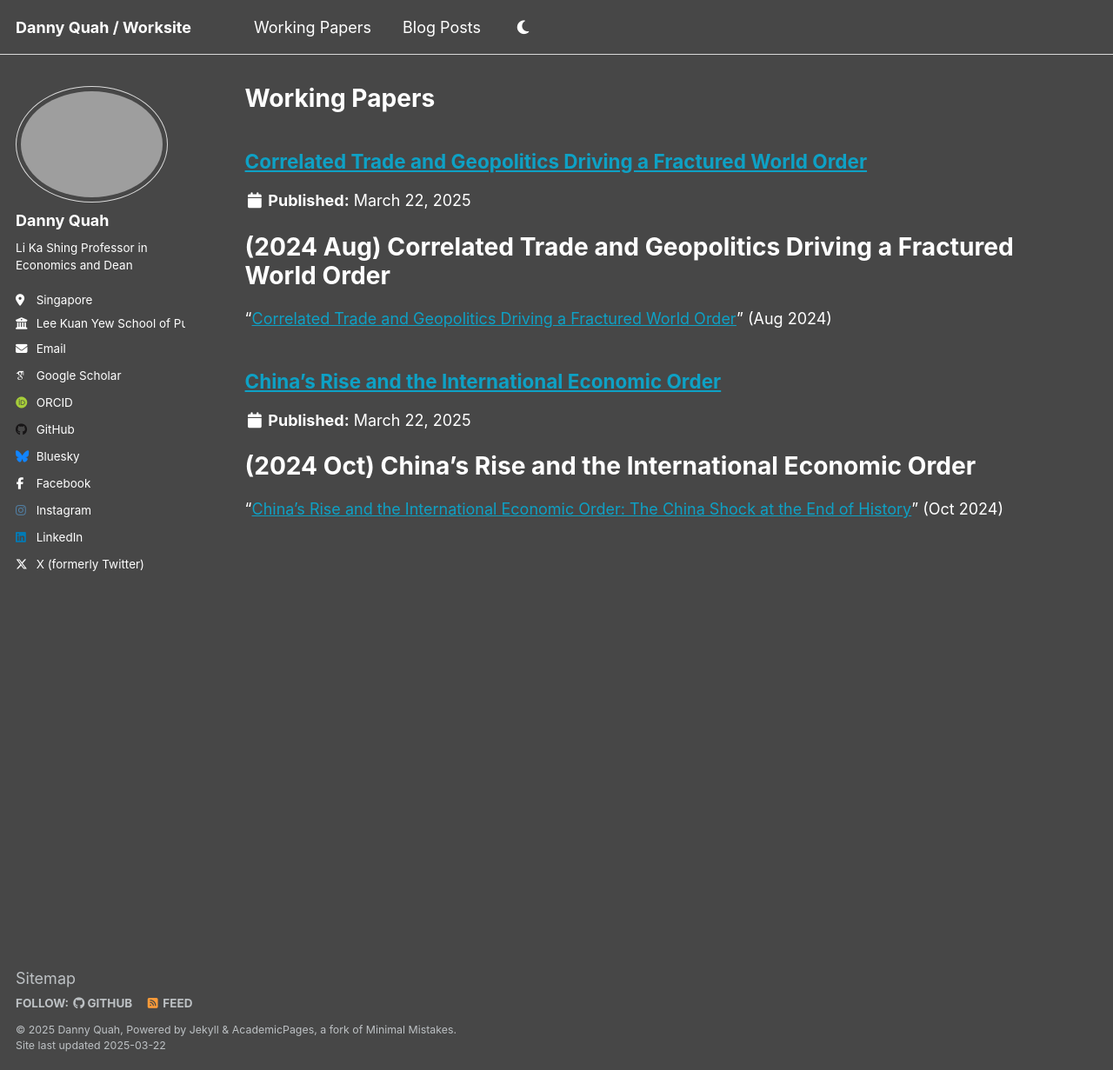
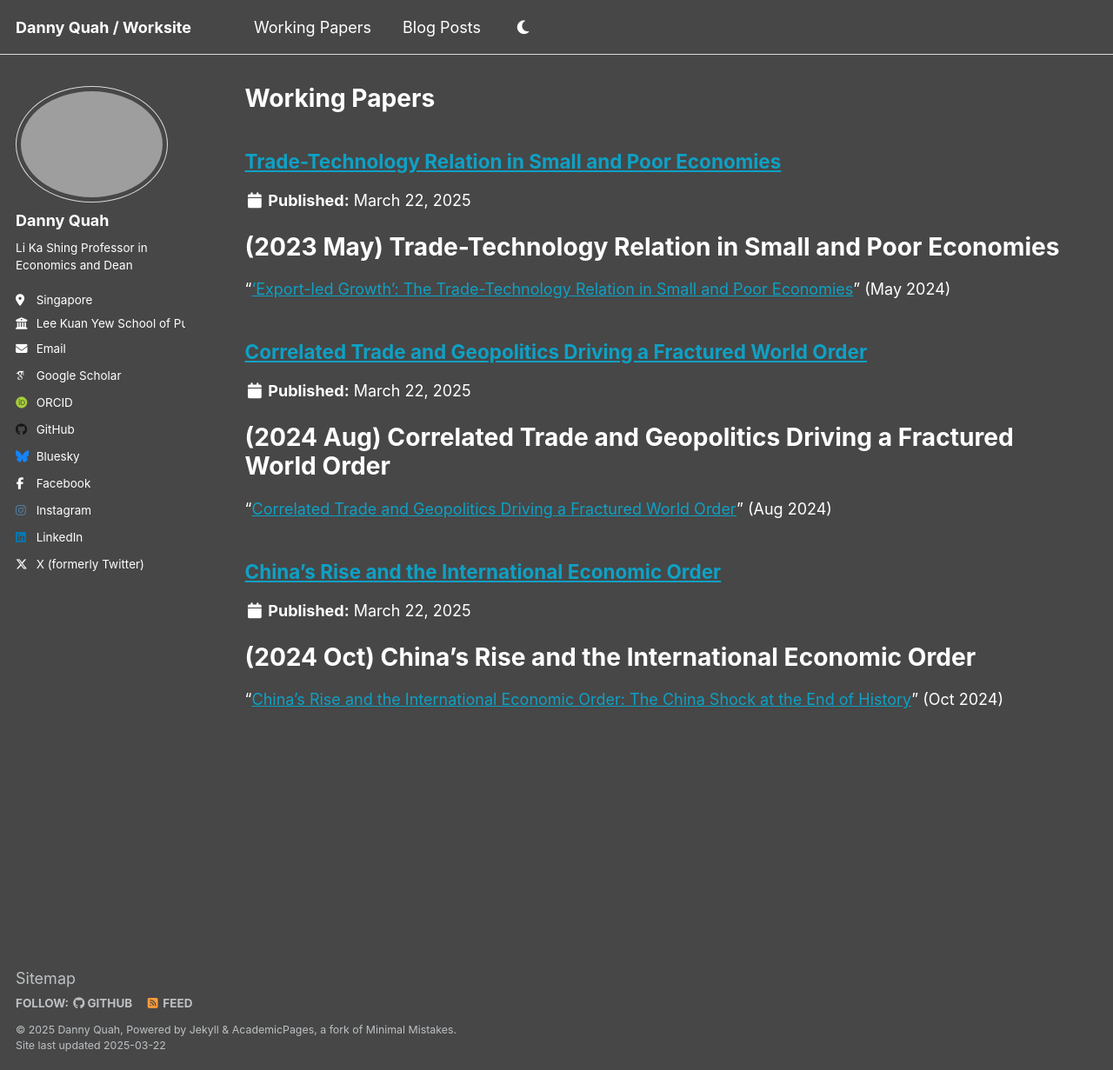
Before and after one commit to DannyQuah/DannyQuah.github.io, a Jekyll site: the page built from _pages/portfolio.html, in a window 1280 px wide and 1231 px high. Shown: the whole window at 87% size. Built offline with Jekyll 4.4.1, drawn with Linux system fonts in a browser that asks for light colours; some web fonts are replaced.

```diff
--- a/_config.yml
+++ b/_config.yml
@@ -50,7 +50,7 @@ author:
   stackoverflow    : # User number or user number and name (i.e., use "1" or "1/jeff-atwood")
 
   # Social media
-  bluesky          : "bsky.app" # Replace this with you Bluesky username
+  bluesky          : "DannyQuah" # Replace this with you Bluesky username
   facebook         : "DannyQuah"
   flickr           : # Username
   foursquare       : # Username
--- /dev/null
+++ b/_portfolio/2024-05-small-poor-trade-technology.md
@@ -0,0 +1,20 @@
+---
+title: "Trade-Technology Relation in Small and Poor Economies"
+# Last-edited: 2025.03.22.1900.Sat -- Danny Quah (me@DannyQuah.com)
+# collection: theColletion
+type: "Working Paper"
+# Created: 2025.03.22.1853.Sat -- Danny Quah (me@DannyQuah.com)
+# date: 2025-03-22
+# permalink: /portfolio/
+# venue: "theVenue"
+# location: "theLocation"
+fileName: 2024-05-small-poor-trade-technology.md
+---
+# (2023 May) Trade-Technology Relation in Small and Poor Economies
+"<a href="https://dannyquah.github.io/Storage/2024.03-Danny.Quah-Small-Poor-Trade-Technology.pdf">'Export-led Growth':  The Trade-Technology Relation in Small and Poor Economies</a>" (May 2024)
+
+[<img src="https://dannyquah.github.io/Storage/2024.03-Danny.Quah-Small-Poor-Trade-Technology-titlepage.png" alt = "Trade-Technology in Small and Poor Economies - Titlepage"/>](https://dannyquah.github.io/Storage/2024.03-Danny.Quah-Small-Poor-Trade-Technology.pdf)
+
+<!---
+   Invisible section // 2024-05-small-poor-trade-technology.md
+-->
```
Also changed, not shown: _portfolio/2024-10-China-rise-international-order.md (+2 -2 lines), _working-papers/2024-10-China-rise-international-order.md (deleted, +0 -20 lines).
